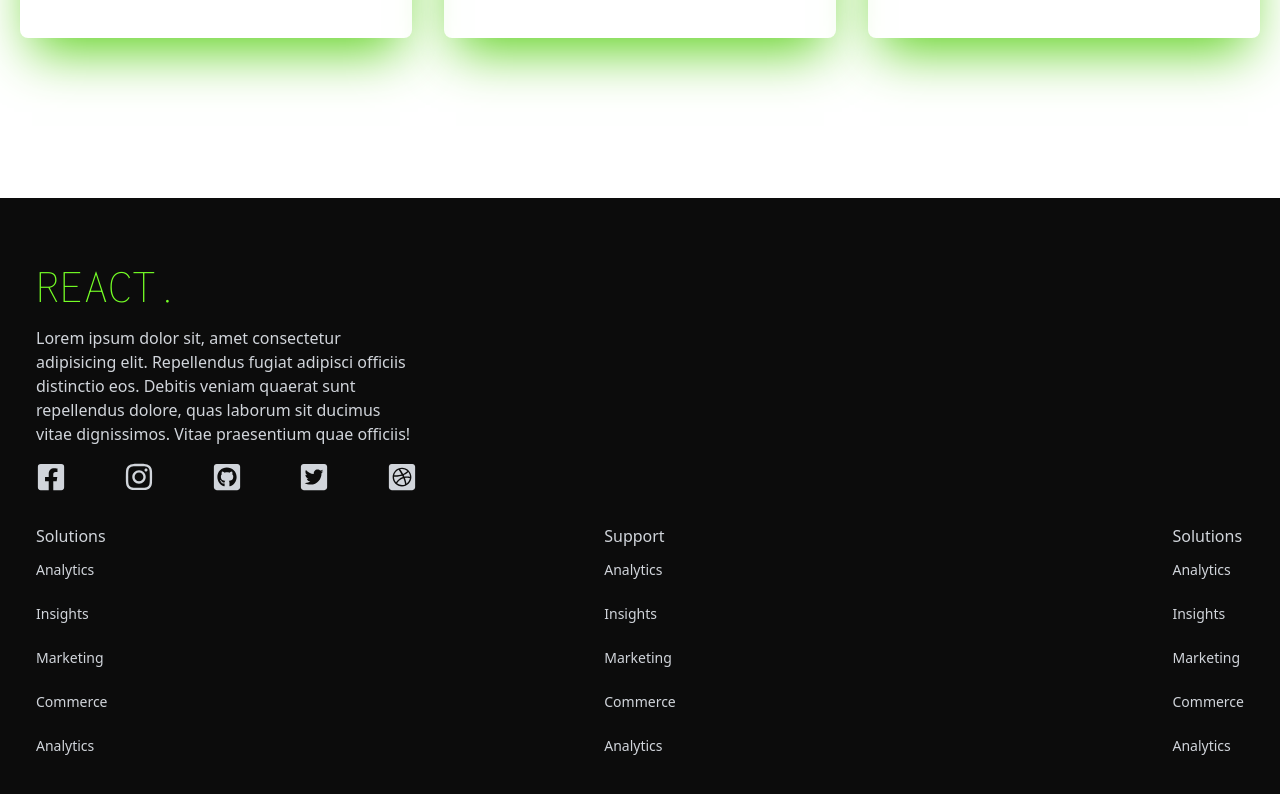
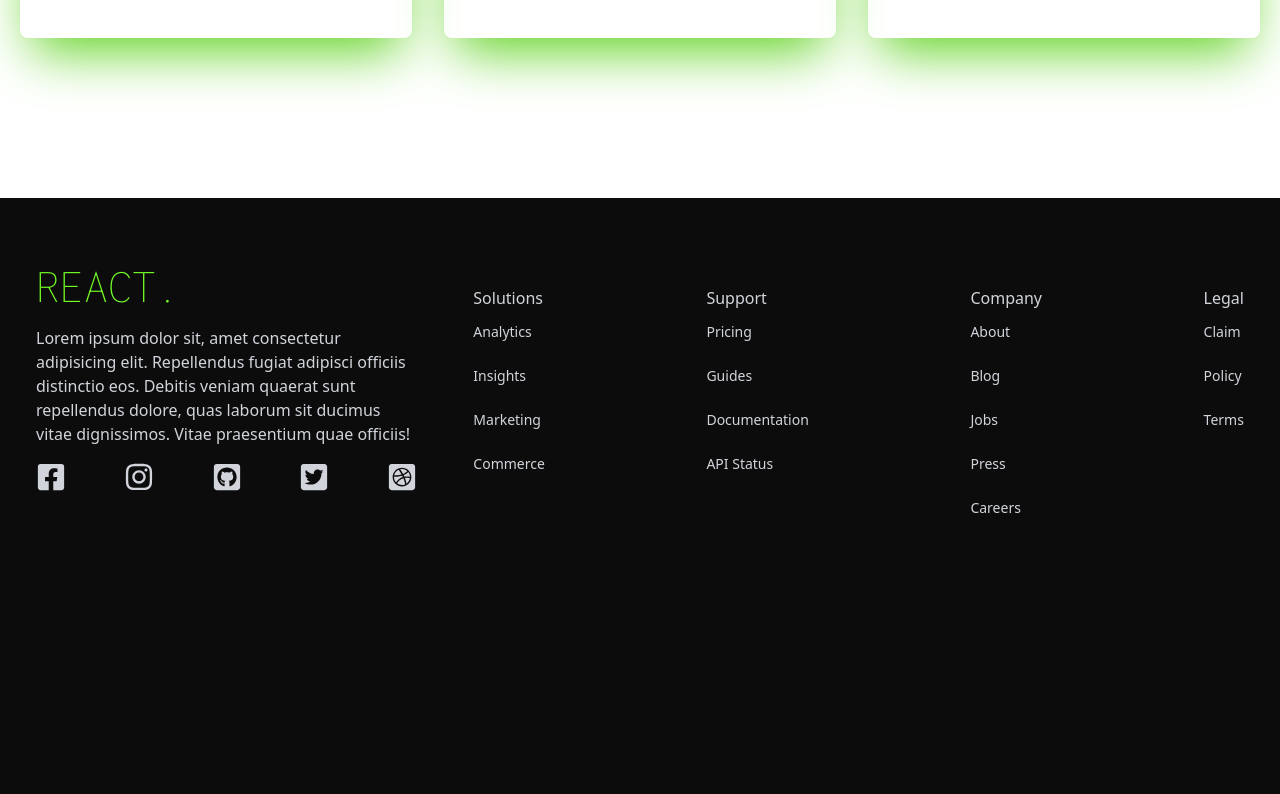
Before and after one commit to AmandeepSingh789/Data-Company-Landing-Page, a React (Create React App) app: page / in a window 1280 px wide. Shown: the part 2346-3140 px from the top of the page. After the commit the page ends 2940 px from the top, so only its background shows below. Built offline with nearby package versions, Linux system fonts and the light colour scheme.

Commit message:
finished footer

```diff
--- a/src/components/Footer.jsx
+++ b/src/components/Footer.jsx
@@ -13,46 +13,56 @@ const Footer = () => {
             <h1 className='w-full text-5xl font-bolds text-[#75FF26] font-Inconsolata'>REACT.</h1>
             <p className='py-4'>Lorem ipsum dolor sit, amet consectetur adipisicing elit. Repellendus fugiat adipisci officiis distinctio eos. Debitis veniam quaerat sunt repellendus dolore, quas laborum sit ducimus vitae dignissimos. Vitae praesentium quae officiis!
             </p>
-            <div className='flex md:w-[75] justify-between'>
-                <FaFacebookSquare size={30}/>
-                <FaInstagram size={30}/>
-                <FaGithubSquare size={30}/>
-                <FaTwitterSquare size={30}/>
-                <FaDribbbleSquare size={30}/>
+            <div className='flex md:w-[75] justify-between '>
+                <FaFacebookSquare size={30}  className="hover:cursor-pointer hover:bg-white" />
+                <FaInstagram size={30}  className="hover:cursor-pointer hover:bg-white"/>
+                <FaGithubSquare size={30}  className="hover:cursor-pointer hover:bg-white"/>
+                <FaTwitterSquare size={30}  className="hover:cursor-pointer hover:bg-white"/>
+                <FaDribbbleSquare size={30}  className="hover:cursor-pointer hover:bg-white"/>
             </div>
         </div>
 
-        <div className='lg:col-span-3 flex justify-between'>
+        <div className='lg:col-span-2 flex justify-between mt-6 ml-6'>
             <div>
-            <h6 className='font-medium tet-gray-600'>Solutions</h6>
+            <h6 className='font-medium tet-gray-600 hover:text-[#75FF26] hover:cursor-pointer'>Solutions</h6>
             <ul>
-                <li className='py-3 text-sm'>Analytics</li>
-                <li className='py-3 text-sm'>Insights</li>
-                <li className='py-3 text-sm'>Marketing</li>
-                <li className='py-3 text-sm'>Commerce</li>
-                <li className='py-3 text-sm'>Analytics</li>
+                <li className='py-3 text-sm hover:text-[#75FF26] hover:cursor-pointer'>Analytics</li>
+                <li className='py-3 text-sm hover:text-[#75FF26] hover:cursor-pointer'>Insights</li>
+                <li className='py-3 text-sm hover:text-[#75FF26] hover:cursor-pointer'>Marketing</li>
+                <li className='py-3 text-sm hover:text-[#75FF26] hover:cursor-pointer'>Commerce</li>
+
             </ul>
             </div>
 
             <div>
-            <h6 className='font-medium tet-gray-600'>Support</h6>
+            <h6 className='font-medium tet-gray-600 hover:text-[#75FF26] hover:cursor-pointer'>Support</h6>
             <ul>
-                <li className='py-3 text-sm'>Analytics</li>
-                <li className='py-3 text-sm'>Insights</li>
-                <li className='py-3 text-sm'>Marketing</li>
-                <li className='py-3 text-sm'>Commerce</li>
-                <li className='py-3 text-sm'>Analytics</li>
+                <li className='py-3 text-sm hover:text-[#75FF26] hover:cursor-pointer'>Pricing</li>
+                <li className='py-3 text-sm hover:text-[#75FF26] hover:cursor-pointer'>Guides</li>
+                <li className='py-3 text-sm hover:text-[#75FF26] hover:cursor-pointer'>Documentation</li>
+                <li className='py-3 text-sm hover:text-[#75FF26] hover:cursor-pointer'>API Status</li>
+
             </ul>
             </div>
 
             <div>
-            <h6 className='font-medium tet-gray-600'>Solutions</h6>
+            <h6 className='font-medium tet-gray-600 hover:text-[#75FF26] hover:cursor-pointer'>Company</h6>
             <ul>
-                <li className='py-3 text-sm'>Analytics</li>
-                <li className='py-3 text-sm'>Insights</li>
-                <li className='py-3 text-sm'>Marketing</li>
-                <li className='py-3 text-sm'>Commerce</li>
-                <li className='py-3 text-sm'>Analytics</li>
+                <li className='py-3 text-sm hover:text-[#75FF26] hover:cursor-pointer'>About</li>
+                <li className='py-3 text-sm hover:text-[#75FF26] hover:cursor-pointer'>Blog</li>
+                <li className='py-3 text-sm hover:text-[#75FF26] hover:cursor-pointer'>Jobs</li>
+                <li className='py-3 text-sm hover:text-[#75FF26] hover:cursor-pointer'>Press</li>
+                <li className='py-3 text-sm hover:cursor-pointer hover:text-[#75FF26]'>Careers</li>
+            </ul>
+            </div>
+
+            <div>
+            <h6 className='font-medium tet-gray-600 hover:text-[#75FF26] hover:cursor-pointer'>Legal</h6>
+            <ul>
+                <li className='py-3 text-sm hover:cursor-pointer hover:text-[#75FF26]'>Claim</li>
+                <li className='py-3 text-sm  hover:cursor-pointer hover:text-[#75FF26]'>Policy</li>
+                <li className='py-3 text-sm hover:cursor-pointer hover:text-[#75FF26]'>Terms</li>
+
             </ul>
             </div>
 
```
